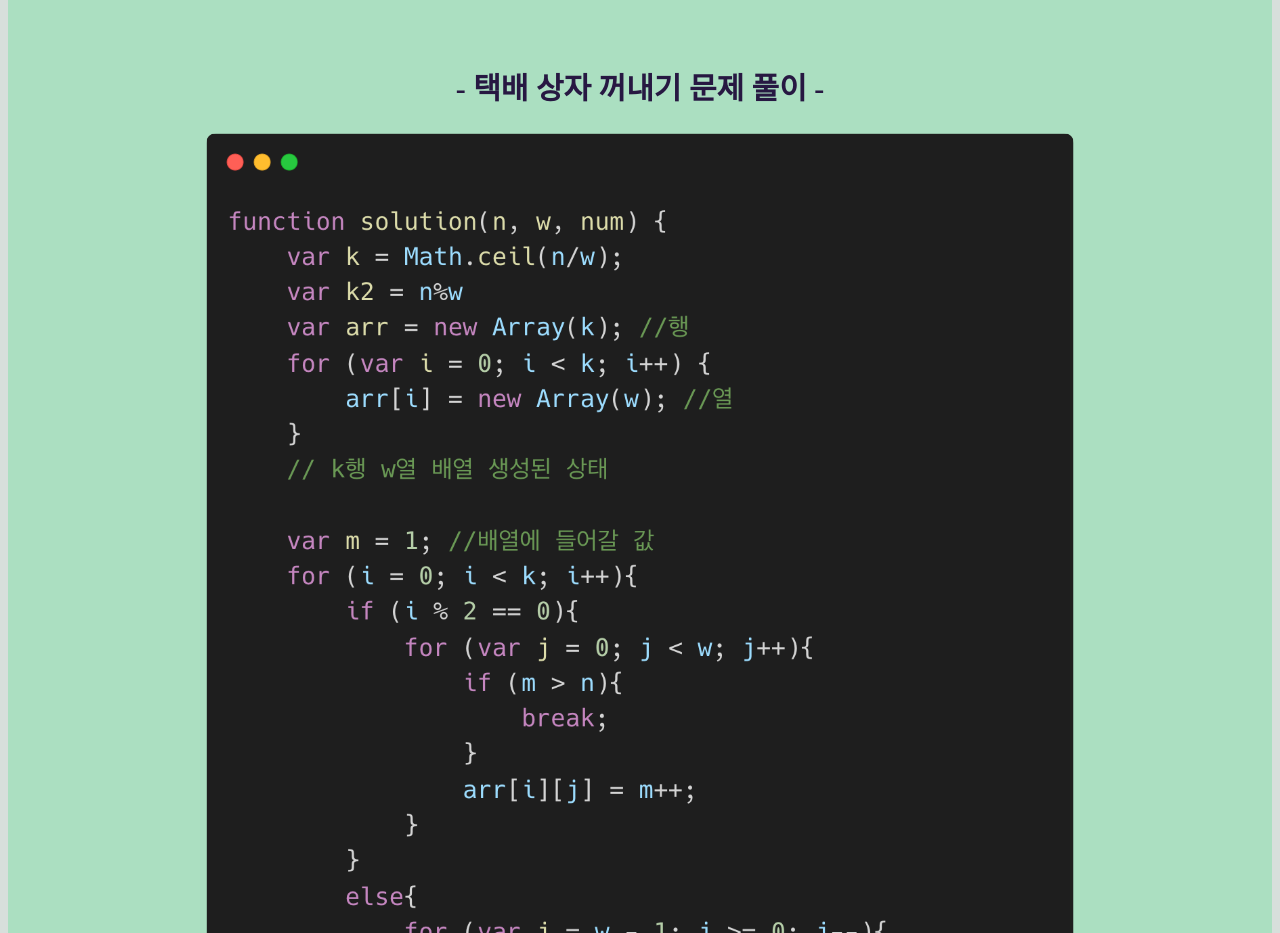
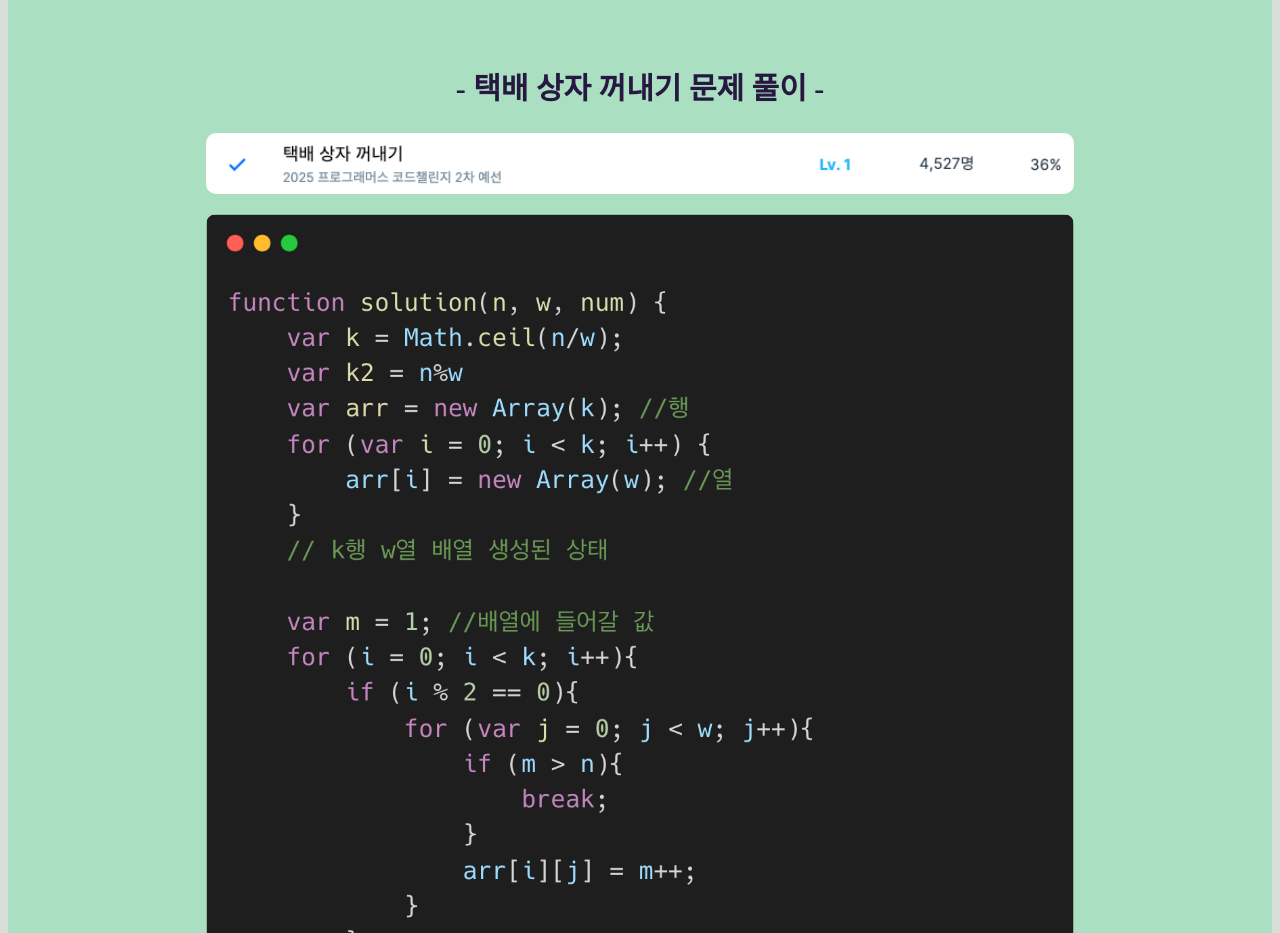
Before and after one commit to Padnyo/project-css-js, a plain HTML site: page index.html in a window 1280 px wide. Shown: the part 7026-7959 px from the top of the page. Drawn offline with Linux system fonts and the light colour scheme.

Commit message:
Update index.html

```diff
--- a/index.html
+++ b/index.html
@@ -193,6 +193,7 @@
   <img src="/image/profile.png">
   <br>
   <h2>- 택배 상자 꺼내기 문제 풀이 -</h2>
+  <img src="/image/codetest.png">
   <img src="/image/carbon.png">
   <img src="/image/score.png">
 </section>
```
